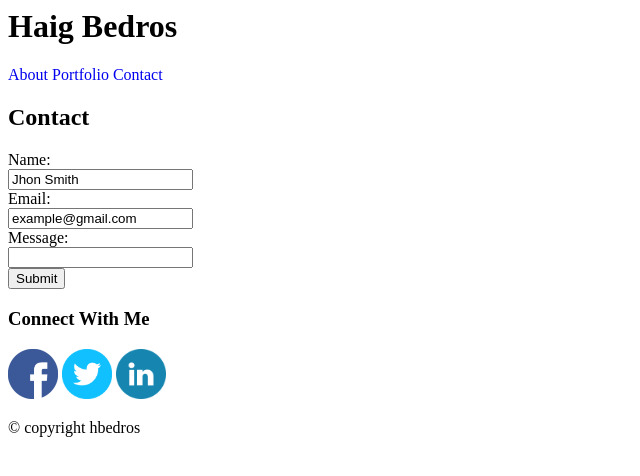
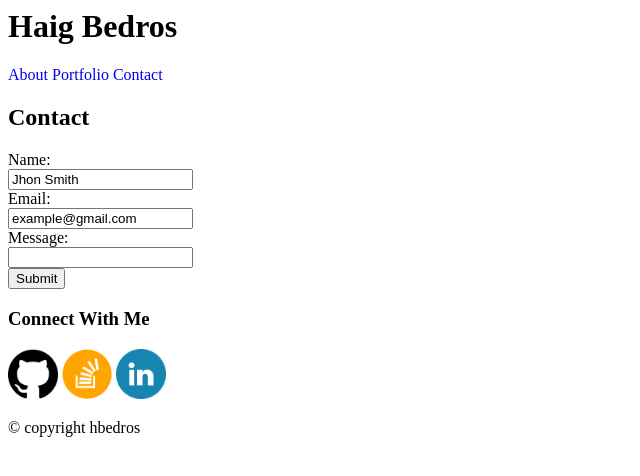
Before and after one commit to hbedros/Basic-Portfolio, a plain HTML site: page contact.html in a window 1280 px wide. Shown: the whole page, without its empty margins (0-640 px from the left). Drawn offline with Linux system fonts and the light colour scheme.

Commit message:
change social

```diff
--- a/contact.html
+++ b/contact.html
@@ -35,8 +35,8 @@
     <!-- social -->
     <h3>Connect With Me</h3>
 
-    <a href="https://www.facebook.com/hbedros" target="_blank"><img width="50" height="50" src="assets/images/facebook.png" alt="facebook profile"/></a>
-    <a href="https://twitter.com/HaigBedros" target="_blank"><img width="50" height="50" src="assets/images/twitter.png" alt="twitter profile"/></a>
+    <a href="https://github.com/hbedros" target="_blank"><img width="50" height="50" src="assets/images/github.png" alt="github profile"/></a>
+    <a href="https://stackoverflow.com/users/8550101/haig-bedros" target="_blank"><img width="50" height="50" src="assets/images/stack.png" alt="stack overflow profile"/></a>
     <a href="https://www.linkedin.com/in/haig-bedros-5b963510b/" target="_blank"><img width="50" height="50" src="assets/images/linkedin.png" alt="linkedin profile"/></a>
 
 <footer>
```
Also changed, not shown: assets/images/facebook.png (deleted), assets/images/github.png (added), assets/images/stack.png (added), assets/images/twitter.png (deleted), 2 other files.
